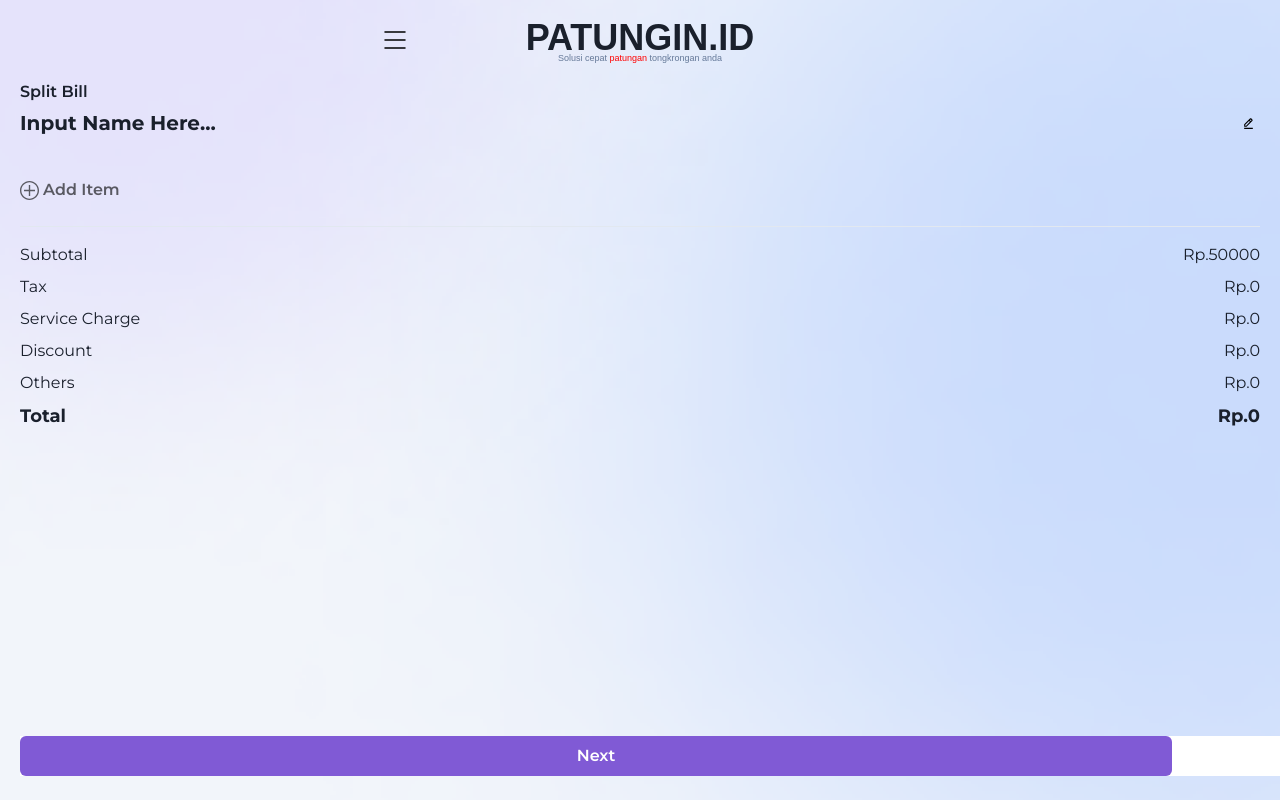
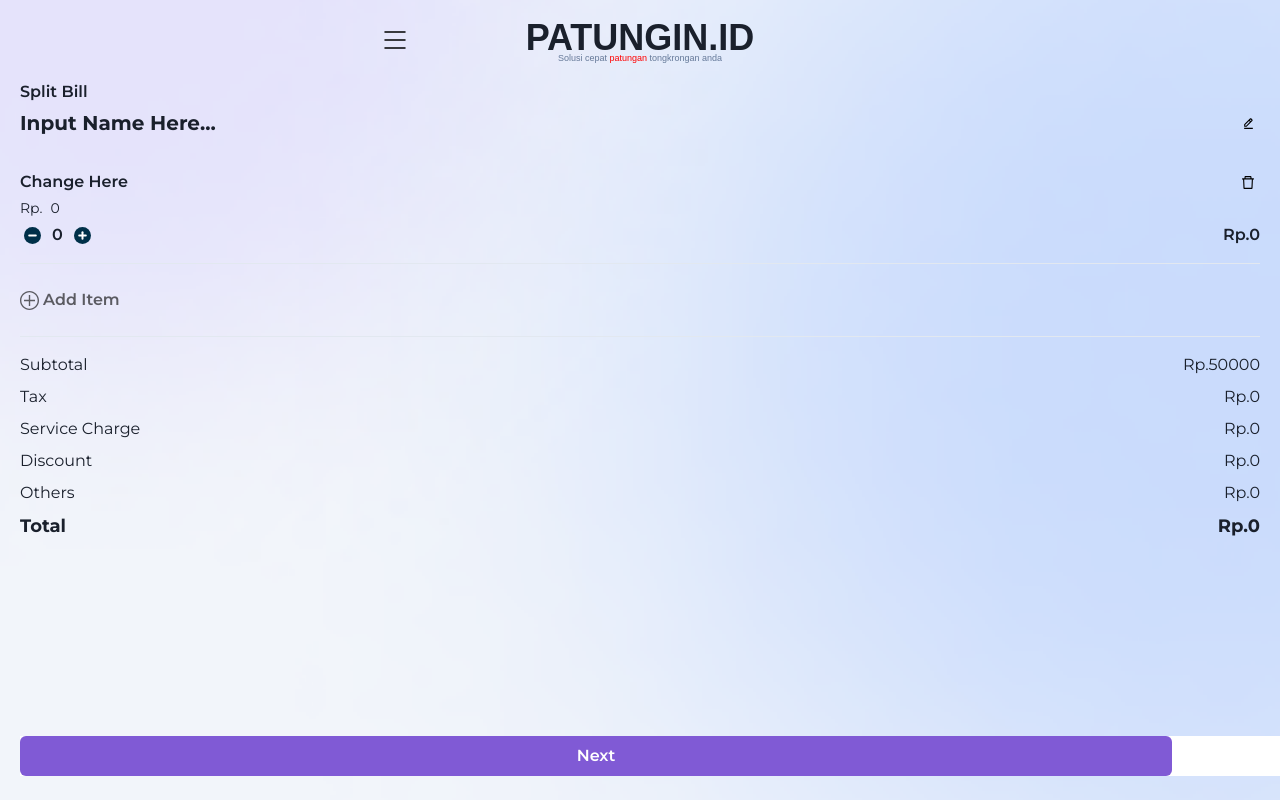
Before and after one commit to Dityath/Patungin.id, a Next.js app: page /upload-bills/manual in a window 1280 px wide. Built offline with nearby package versions, Linux system fonts and the light colour scheme; a web font is replaced by a local one.

Commit message:
fix typescript

```diff
--- a/components/bills/boxBills.tsx
+++ b/components/bills/boxBills.tsx
@@ -20,14 +20,19 @@
   VStack,
 } from "@chakra-ui/react";
 import { EditIcon, ItemsAddingIcon, TrashIcon } from "../../components/icons";
-import React, { MouseEventHandler } from "react";
+import React, { useState, useRef, MouseEventHandler, useEffect } from "react";
+import { SplitBill } from "../global/store";
+
+type FormValue = {
+  target: {
+    value: React.SetStateAction<string>;
+  };
+};
 
 type BoxBillsType = {
   index: number;
   title: string;
   trashButton?: MouseEventHandler<HTMLButtonElement> | undefined;
-  minusButton?: MouseEventHandler<HTMLButtonElement> | undefined;
-  plusButton?: MouseEventHandler<HTMLButtonElement> | undefined;
   perPiece: number;
   totalPrice: number;
 };
@@ -36,15 +41,55 @@
   index,
   title,
   trashButton,
-  minusButton,
-  plusButton,
   perPiece,
   totalPrice,
 }: BoxBillsType) => {
+  const [editName, setEditName] = useState<boolean>(false);
+  const [editNumber, setEditNumber] = useState<boolean>(false);
+  const [piece, setPiece] = useState<number>(0);
+
+  const [setGlobalItemsName] = SplitBill((state) => [
+    state.items,
+    state.setIndexNameItems,
+  ]);
+
+  useEffect(() => {
+    if (piece < 0) {
+      setPiece(0);
+    }
+  }, [piece]);
+
   return (
     <Box w={"full"}>
       <Flex align={"center"}>
-        <Text fontWeight={"semibold"}>{title}</Text>
+        {editName ? (
+          <Box
+            as={"form"}
+            onSubmit={(e) => {
+              e.preventDefault();
+              setEditName(false);
+            }}
+          >
+            <Input
+              // ref={inputName}
+              // value={globalTitle}
+              variant={"flushed"}
+              onChange={(e: FormValue) =>
+                setGlobalItemsName(index, e.target.value)
+              }
+            />
+          </Box>
+        ) : (
+          <Text
+            whiteSpace={"nowrap"}
+            overflow={"hidden"}
+            textOverflow={"ellipsis"}
+            fontWeight={"semibold"}
+            onClick={() => setEditName(true)}
+          >
+            {title}
+          </Text>
+        )}
         <Spacer />
         <Popover>
           <PopoverTrigger>
@@ -71,18 +116,47 @@
           </Portal>
         </Popover>
       </Flex>
-      <Text mt={1} fontSize={"sm"}>
-        Rp.{perPiece}
-      </Text>
+      <HStack mt={1}>
+        <Text fontSize={"sm"}>Rp.</Text>
+        {editNumber ? (
+          <Box
+            as={"form"}
+            onSubmit={(e) => {
+              e.preventDefault();
+              setEditNumber(false);
+            }}
+          >
+            <Input
+              // ref={inputName}
+              // value={globalTitle}
+              variant={"flushed"}
+              type={"number"}
+              // onChange={(e: FormValue) => setGlobalTitle(e.target.value)}
+            />
+          </Box>
+        ) : (
+          <Text fontSize={"sm"} onClick={() => setEditNumber(true)}>
+            {perPiece}
+          </Text>
+        )}
+      </HStack>
       <Flex mt={1}>
         <HStack align={"center"}>
-          <Button variant={"unstyled"} size={"xs"} onClick={minusButton}>
+          <Button
+            variant={"unstyled"}
+            size={"xs"}
+            onClick={() => setPiece(piece - 1)}
+          >
             <Center>
               <ItemsAddingIcon.minus />
             </Center>
           </Button>
-          <Text fontWeight={"semibold"}>1</Text>
-          <Button variant={"unstyled"} size={"xs"} onClick={plusButton}>
+          <Text fontWeight={"semibold"}>{piece}</Text>
+          <Button
+            variant={"unstyled"}
+            size={"xs"}
+            onClick={() => setPiece(piece + 1)}
+          >
             <Center>
               <ItemsAddingIcon.plus />
             </Center>
--- a/components/global/store.ts
+++ b/components/global/store.ts
@@ -7,13 +7,15 @@
   setItemsPrice?: Function;
   addItems?: Function;
   deleteItems?: Function;
+  setIndexNameItems?: Function;
 };
 
 export const SplitBill: UseBoundStore<StoreApi<SplitBillType>> = create(
   (set) => ({
     title: "",
     setTitle: (dataTitle: string) => set(() => ({ title: dataTitle })),
-    items: [],
+
+    items: [{ name: "", total_price: 0 }],
     addItems: (newItems: Array<object>) =>
       set((state) => ({
         items: [...state.items, newItems],
@@ -28,6 +30,20 @@
           items: array,
         };
       }),
+    setIndexNameItems: (index: number, name: string) =>
+      set((state) => {
+        const array = state.items;
+        if (index !== -1) {
+          array.splice(index, 1);
+          array.splice(index, 0, {
+            name: name,
+            total_price: state.items[index].total_price,
+          });
+        }
+        return {
+          items: array,
+        };
+      }),
     // setItemsPrice: (items: number, pieces: number, price: number) =>
     //   set((state) => ({
     //     items: (state.items[items] = {
--- a/components/layout/withNext.tsx
+++ b/components/layout/withNext.tsx
@@ -1,11 +1,13 @@
 import { Box, Button, ButtonGroup, Text } from "@chakra-ui/react";
-import React from "react";
+import React, { MouseEventHandler } from "react";
 
 type WithNextProps = {
   children: any;
   title: string;
   button?: string;
   besideButton?: string;
+  buttonClick?: MouseEventHandler<HTMLButtonElement>;
+  besideButtonClick?: MouseEventHandler<HTMLButtonElement>;
 };
 
 const WithNext = ({
@@ -13,7 +15,9 @@
   title,
   button,
   besideButton,
-}: WithNextProps): JSX.Element => {
+  buttonClick,
+  besideButtonClick,
+}: WithNextProps) => {
   const buttonText: string = button ? button : "Next";
 
   return (
@@ -33,11 +37,15 @@
       </Box>
       <Box position={"fixed"} bottom={6} w={"full"} bgColor={"white"}>
         <ButtonGroup>
-          <Button colorScheme={"purple"} w={"90vw"}>
+          <Button colorScheme={"purple"} w={"90vw"} onClick={buttonClick}>
             {buttonText}
           </Button>
           {besideButton ? (
-            <Button colorScheme={"purple"} w={"90vw"}>
+            <Button
+              colorScheme={"purple"}
+              w={"90vw"}
+              onClick={besideButtonClick}
+            >
               {besideButton}
             </Button>
           ) : (
--- a/pages/upload-bills/manual.tsx
+++ b/pages/upload-bills/manual.tsx
@@ -23,8 +23,8 @@
 import { SplitBill } from "../../components/global/store";
 
 type FormValue = {
-  target: {
-    value: React.SetStateAction<string>;
+  target?: {
+    value?: React.SetStateAction<string | any>;
   };
 };
 
@@ -40,10 +40,10 @@
     delGlobalItems,
   ] = SplitBill((state) => [
     state.title,
-    state.setTitle,
+    state?.setTitle,
     state.items,
-    state.addItems,
-    state.deleteItems,
+    state?.addItems,
+    state?.deleteItems,
   ]);
 
   const inputName = useRef() as React.MutableRefObject<HTMLInputElement>;
@@ -52,7 +52,9 @@
     if (editName === true) {
       inputName.current.focus();
     }
-  }, [editName]);
+
+    console.log(globalItems);
+  }, [editName, globalItems]);
 
   return (
     <Box>
@@ -71,7 +73,8 @@
               ref={inputName}
               value={globalTitle}
               variant="flushed"
-              onChange={(e: FormValue) => setGlobalTitle(e.target.value)}
+              // @ts-ignore
+              onChange={(e: FormValue) => setGlobalTitle(e?.target?.value)}
             />
           ) : (
             <Text
@@ -110,10 +113,10 @@
             return (
               <BoxBills
                 index={i}
-                title={items.name}
+                title={items.name ? items.name : "Change Here"}
                 trashButton={() => {
+                  // @ts-ignore
                   delGlobalItems(i);
-                  console.log(globalItems);
                 }}
                 key={i}
                 perPiece={items.total_price}
@@ -124,9 +127,8 @@
           <Box as={"div"} w={"full"}>
             <Button
               variant={"unstyled"}
-              onClick={() =>
-                addGlobalItems({ name: "Change Here", total_price: 0 })
-              }
+              // @ts-ignore
+              onClick={() => addGlobalItems({ name: "", total_price: 0 })}
             >
               <HStack gap={1}>
                 <AddItemIcon />
```
